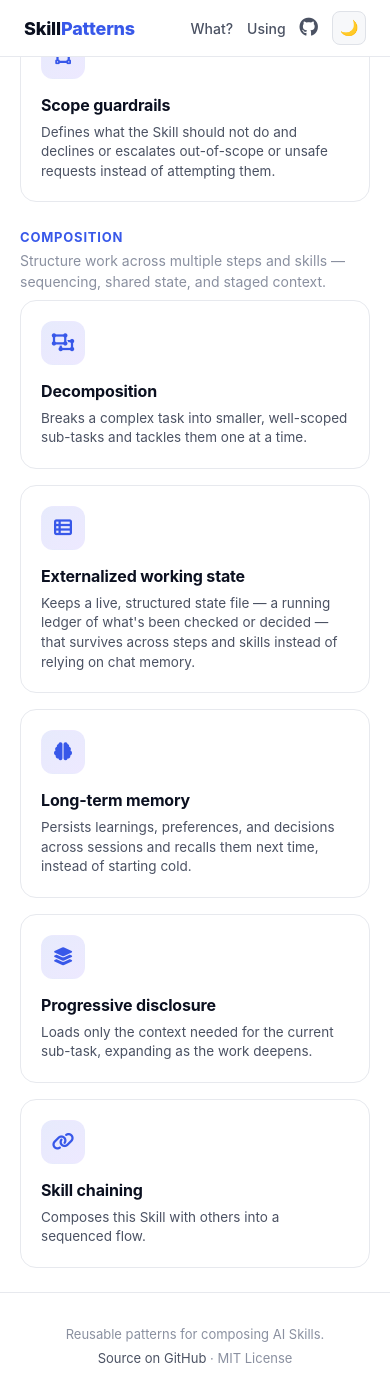
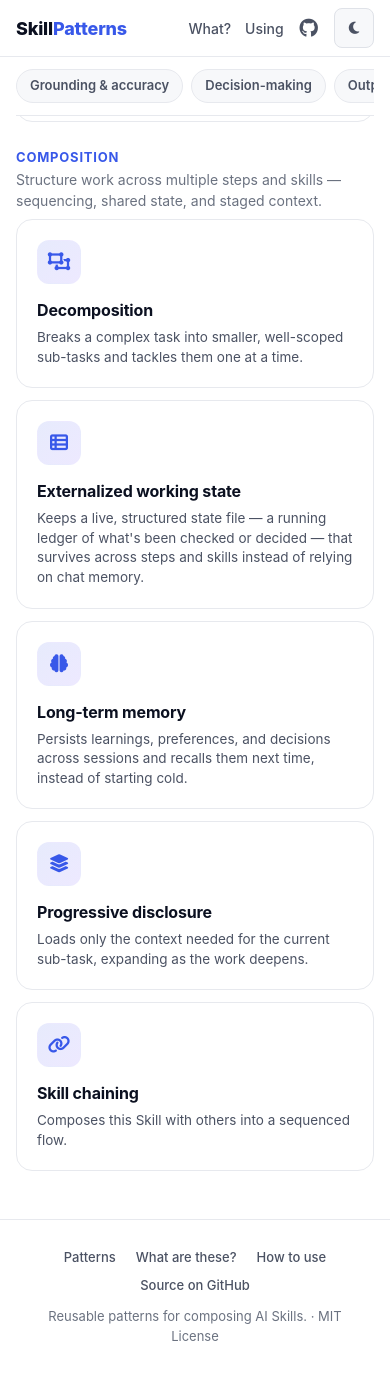
Before and after one commit to borkweb/skill-patterns, a Jekyll site: the page built from index.html, in a window 390 px wide and 1400 px high, scrolled down 6364 px. Built offline with Jekyll 4.4.1, drawn with Linux system fonts in a browser that asks for light colours; after the commit the page ends 7742 px from its top, so only the background shows below that.

Commit message:
site: design-review polish — a11y, motion, IA, and docs
From a whole-site design review. Notable: fixes a real WCAG AA
contrast failure where --text-faint (#8a90a0 ≈ 3.2:1) was used for
body text; darkened to #6b7280 / #8b93a3 (verified ≥4.5:1 on both
base and elevated backgrounds in each theme).

- a11y: 44px touch targets (header nav, sidebar toggle), unified
  :focus-visible ring, reduced-motion gating for card hover + the
  mobile sidebar disclosure.
- motion: animate the sidebar disclosure (chevron rotate + reveal).
- icons: replace the unicode chevron and emoji theme toggle with
  FontAwesome (already loaded) for consistent cross-platform render.
- IA: sticky, scrollable category jump-nav chips on the home page;
  footer navigation links.
- empty state: search no-results now names the query and offers a
  Clear-search reset.
- responsive: add a ≤560px phone breakpoint distinct from tablet.
- perf: preconnect to the FontAwesome CDN.
- docs: add DESIGN.md documenting tokens, type, spacing, components,
  and a11y conventions (excluded from the build).

Co-Authored-By: Claude Opus 4.7 (1M context) <noreply@anthropic.com>

```diff
--- a/_config.yml
+++ b/_config.yml
@@ -23,6 +23,7 @@ exclude:
   - Gemfile
   - Gemfile.lock
   - README.md
+  - DESIGN.md
   - LICENSE
   - docs/
   - .superpowers/
--- a/_includes/footer.html
+++ b/_includes/footer.html
@@ -1,4 +1,9 @@
 <footer class="site-footer">
-  <p>Reusable patterns for composing AI Skills.</p>
-  <p><a href="{{ site.repo_url }}" rel="noopener">Source on GitHub</a> · MIT License</p>
+  <nav class="footer-nav" aria-label="Footer">
+    <a href="{{ '/' | relative_url }}">Patterns</a>
+    <a href="{{ '/about/' | relative_url }}">What are these?</a>
+    <a href="{{ '/using/' | relative_url }}">How to use</a>
+    <a href="{{ site.repo_url }}" rel="noopener">Source on GitHub</a>
+  </nav>
+  <p>Reusable patterns for composing AI Skills. · MIT License</p>
 </footer>
--- a/_includes/head.html
+++ b/_includes/head.html
@@ -14,6 +14,7 @@
 <meta name="twitter:card" content="summary">
 <link rel="stylesheet" href="{{ '/assets/css/style.css' | relative_url }}">
 <link rel="icon" href="{{ '/assets/favicon.svg' | relative_url }}" type="image/svg+xml">
+<link rel="preconnect" href="https://cdn.jsdelivr.net" crossorigin>
 <link rel="stylesheet" href="https://cdn.jsdelivr.net/npm/@fortawesome/fontawesome-free@6.7.2/css/all.min.css">
 <script>
   (function () {
--- a/_layouts/home.html
+++ b/_layouts/home.html
@@ -14,6 +14,9 @@ layout: default
 </header>
 <div class="home">
   {% assign cats = site.data.categories | sort: "order" %}
+  <nav class="cat-nav" aria-label="Jump to category">
+    {% for cat in cats %}<a href="#cat-{{ cat.key }}">{{ cat.title | escape }}</a>{% endfor %}
+  </nav>
   {% for cat in cats %}
     <section class="cat-section" id="cat-{{ cat.key }}" data-cat="{{ cat.key }}">
       <h2 class="cat-section__title">{{ cat.title | escape }}</h2>
@@ -24,5 +27,5 @@ layout: default
       </div>
     </section>
   {% endfor %}
-  <p class="no-results is-hidden" id="no-results">No patterns match your search.</p>
+  <p class="no-results is-hidden" id="no-results">No patterns match “<span id="no-results-q"></span>”. <button type="button" class="no-results__reset" id="search-reset">Clear search</button> and browse all {{ site.patterns | size }}.</p>
 </div>
--- a/assets/css/style.css
+++ b/assets/css/style.css
@@ -5,7 +5,7 @@
   --border-strong: #dfe2e8;
   --text: #0b1020;
   --text-muted: #4b5263;
-  --text-faint: #8a90a0;
+  --text-faint: #6b7280;
   --accent: #3858E9;
   --accent-contrast: #ffffff;
   --prompt-bg: #fdf6dd;
@@ -35,7 +35,7 @@
   --border-strong: #2a2e38;
   --text: #f1f3f8;
   --text-muted: #a9b0be;
-  --text-faint: #6b7280;
+  --text-faint: #8b93a3;
   --accent: #6b8aff;
   --accent-contrast: #0b1020;
   --prompt-bg: #211d10;
@@ -54,10 +54,18 @@
 }
 * { box-sizing: border-box; }
 html { scroll-behavior: smooth; scroll-padding-top: 72px; }
-@media (prefers-reduced-motion: reduce) { html { scroll-behavior: auto; } }
+@media (prefers-reduced-motion: reduce) {
+  html { scroll-behavior: auto; }
+  .pcard { transition: none; }
+  .pcard:hover { transform: none; }
+  .sidebar-toggle__icon { transition: none; }
+  .sidebar.is-open .sidebar-nav { animation: none; }
+}
 body { margin: 0; font-family: var(--sans); color: var(--text); background: var(--bg); line-height: 1.5; }
 a { color: var(--accent); text-decoration: none; }
 a:hover { text-decoration: underline; }
+:focus-visible { outline: 2px solid var(--accent); outline-offset: 2px; border-radius: 4px; }
+.header-nav a:focus-visible { text-decoration: none; }
 
 /* Header */
 .site-header {
@@ -68,16 +76,17 @@ a:hover { text-decoration: underline; }
 }
 .brand { font-weight: 800; font-size: 18px; color: var(--text); letter-spacing: -.01em; }
 .brand span { color: var(--accent); }
-.header-nav { display: flex; align-items: center; gap: 18px; }
-.header-nav a { color: var(--text-muted); font-size: 14px; font-weight: 500; }
+.header-nav { display: flex; align-items: center; gap: 14px; }
+.header-nav a { display: inline-flex; align-items: center; min-height: 44px; color: var(--text-muted); font-size: 14px; font-weight: 500; }
+.header-nav a:hover { color: var(--text); text-decoration: none; }
 .header-nav .nav-short { display: none; }
-.header-nav .fa-github { font-size: 19px; line-height: 1; }
+.header-nav .fa-github { font-size: 19px; line-height: 1; padding: 0 2px; }
 .theme-toggle {
-  width: 34px; height: 34px; border-radius: 8px; border: 1px solid var(--border-strong);
+  width: 40px; height: 40px; border-radius: 8px; border: 1px solid var(--border-strong);
   background: var(--bg-elevated); cursor: pointer; display: grid; place-items: center; padding: 0;
 }
-.theme-toggle__icon::before { content: "🌙"; font-size: 15px; }
-[data-theme="dark"] .theme-toggle__icon::before { content: "☀️"; }
+.theme-toggle__icon::before { font-family: "Font Awesome 6 Free"; font-weight: 900; content: "\f186"; font-size: 14px; color: var(--text-muted); }
+[data-theme="dark"] .theme-toggle__icon::before { content: "\f185"; color: var(--text-muted); }
 
 /* Layout */
 .layout { display: flex; align-items: flex-start; max-width: 1120px; margin: 0 auto; }
@@ -96,7 +105,7 @@ a:hover { text-decoration: underline; }
 .sidebar-cat { margin-top: 18px; }
 .sidebar-cat__title { font-size: 11px; font-weight: 700; text-transform: uppercase; letter-spacing: .07em; color: var(--text-faint); margin: 0 0 6px; }
 .sidebar-cat ul { list-style: none; margin: 0; padding: 0; }
-.sidebar-cat a { display: block; padding: 4px 10px; font-size: 13.5px; color: var(--text-muted); border-radius: 6px; }
+.sidebar-cat a { display: block; padding: 8px 10px; font-size: 13.5px; color: var(--text-muted); border-radius: 6px; }
 .sidebar-cat a:hover { text-decoration: none; background: var(--bg-elevated); }
 .sidebar-cat a.is-active { background: var(--accent); color: var(--accent-contrast); font-weight: 600; }
 .sidebar-cat a.is-active:hover { background: var(--accent); }
@@ -159,6 +168,9 @@ a:hover { text-decoration: underline; }
 .site-footer { border-top: 1px solid var(--border); padding: 28px 24px; text-align: center; color: var(--text-faint); font-size: 13px; }
 .site-footer p { margin: 4px 0; }
 .site-footer a { color: var(--text-muted); }
+.footer-nav { display: flex; flex-wrap: wrap; justify-content: center; gap: 8px 20px; margin-bottom: 12px; }
+.footer-nav a { font-weight: 500; }
+.footer-nav a:hover { color: var(--text); }
 
 /* Hero */
 .mono { font-family: var(--mono); }
@@ -176,8 +188,23 @@ a:hover { text-decoration: underline; }
 .search--home i { position: absolute; left: 16px; top: 50%; transform: translateY(-50%); color: var(--text-faint); font-size: 14px; }
 .search--home input { width: 100%; padding: 13px 16px 13px 42px; border: 1px solid var(--border-strong); border-radius: 12px; font-size: 15px; font-family: var(--sans); background: var(--bg); color: var(--text); box-shadow: var(--hero-search-shadow); }
 
+@keyframes sidebar-reveal { from { opacity: 0; transform: translateY(-4px); } to { opacity: 1; transform: none; } }
+
 /* Index card grid */
 .home { max-width: 1040px; margin: 0 auto; padding: 10px 24px 64px; }
+.cat-nav {
+  position: sticky; top: var(--header-h); z-index: 5;
+  display: flex; gap: 8px; overflow-x: auto; scrollbar-width: none;
+  padding: 12px 0; margin: 0 0 6px; background: var(--bg); border-bottom: 1px solid var(--border);
+}
+.cat-nav::-webkit-scrollbar { display: none; }
+.cat-nav a {
+  display: inline-flex; align-items: center; min-height: 34px; padding: 5px 13px; white-space: nowrap;
+  font-size: 13px; font-weight: 600; color: var(--text-muted);
+  background: var(--bg-elevated); border: 1px solid var(--border); border-radius: 999px;
+}
+.cat-nav a:hover { color: var(--text); border-color: var(--border-strong); text-decoration: none; }
+.cat-section { scroll-margin-top: 120px; }
 .card-grid { display: grid; grid-template-columns: repeat(auto-fill, minmax(264px, 1fr)); gap: 16px; }
 .pcard { display: block; border: 1px solid var(--border); border-radius: 16px; padding: 20px; background: var(--card-bg); text-decoration: none; transition: transform .15s, box-shadow .15s, border-color .15s; }
 .pcard:hover { transform: translateY(-3px); border-color: var(--card-hover-border); box-shadow: var(--card-hover-shadow); text-decoration: none; }
@@ -185,7 +212,9 @@ a:hover { text-decoration: underline; }
 .pcard__title { font-size: 16px; font-weight: 700; color: var(--text); margin: 0 0 6px; letter-spacing: -.01em; }
 .pattern__title i { color: var(--accent); margin-right: 10px; font-size: 0.9em; }
 .pcard__summary { font-size: 13.5px; color: var(--text-muted); margin: 0; line-height: 1.45; }
-.no-results { color: var(--text-faint); padding: 12px 0; }
+.no-results { color: var(--text-muted); padding: 16px 0; font-size: 15px; }
+.no-results__reset { background: none; border: none; padding: 0; font: inherit; color: var(--accent); font-weight: 600; cursor: pointer; }
+.no-results__reset:hover { text-decoration: underline; }
 
 /* Detail page */
 .back-link { display: inline-block; font-size: 13px; color: var(--text-muted); margin-bottom: 16px; }
@@ -199,13 +228,14 @@ a:hover { text-decoration: underline; }
   .sidebar { position: static; width: 100%; height: auto; flex-basis: auto; padding: 0; border-right: none; border-bottom: 1px solid var(--border); }
   .sidebar-toggle {
     display: flex; align-items: center; justify-content: space-between;
-    width: 100%; padding: 14px 20px; background: var(--bg); border: 0; cursor: pointer;
+    width: 100%; min-height: 44px; padding: 12px 20px; background: var(--bg); border: 0; cursor: pointer;
     font-family: var(--sans); font-size: 14px; font-weight: 600; color: var(--text);
   }
-  .sidebar-toggle__icon::before { content: "\25be"; color: var(--text-faint); }
+  .sidebar-toggle__icon { display: inline-block; transition: transform .2s ease; }
+  .sidebar-toggle__icon::before { font-family: "Font Awesome 6 Free"; font-weight: 900; content: "\f078"; font-size: 12px; color: var(--text-faint); }
   .sidebar-toggle[aria-expanded="true"] .sidebar-toggle__icon { transform: rotate(180deg); }
   .sidebar-nav { display: none; max-height: 60vh; overflow-y: auto; padding: 0 16px 18px; }
-  .sidebar.is-open .sidebar-nav { display: block; }
+  .sidebar.is-open .sidebar-nav { display: block; animation: sidebar-reveal .22s ease-out; }
   .sidebar-cat:first-child { margin-top: 0; }
   .content { padding: 24px 20px; }
   .home { padding: 24px 20px; }
@@ -216,3 +246,14 @@ a:hover { text-decoration: underline; }
   .header-nav .nav-full { display: none; }
   .header-nav .nav-short { display: inline; }
 }
+
+/* Phones — tighter than tablet (which keeps the 820px treatment) */
+@media (max-width: 560px) {
+  .site-header { padding: 0 16px; }
+  .hero { padding: 36px 18px 28px; }
+  .hero p { font-size: 16px; }
+  .content { padding: 20px 16px; }
+  .home { padding: 18px 16px 48px; }
+  .page { padding: 28px 16px 48px; }
+  .card-grid { gap: 12px; }
+}
--- a/assets/js/app.js
+++ b/assets/js/app.js
@@ -27,9 +27,11 @@
   if (search && cards.length) {
     var sections = Array.prototype.slice.call(document.querySelectorAll('.cat-section'));
     var noResults = document.getElementById('no-results');
+    var noResultsQ = document.getElementById('no-results-q');
+    var searchReset = document.getElementById('search-reset');
 
-    var applyFilter = function (q) {
-      q = (q || '').trim().toLowerCase();
+    var applyFilter = function (raw) {
+      var q = (raw || '').trim().toLowerCase();
       var anyVisible = false;
       cards.forEach(function (c) {
         var match = q === '' || (c.getAttribute('data-search') || '').indexOf(q) !== -1;
@@ -39,18 +41,27 @@
       sections.forEach(function (s) {
         s.classList.toggle('is-hidden', s.querySelectorAll('.pcard:not(.is-hidden)').length === 0);
       });
-      if (noResults) { noResults.classList.toggle('is-hidden', anyVisible); }
+      if (noResults) {
+        noResults.classList.toggle('is-hidden', anyVisible);
+        if (!anyVisible && noResultsQ) { noResultsQ.textContent = (raw || '').trim(); }
+      }
+    };
+
+    var resetSearch = function () {
+      search.value = '';
+      applyFilter('');
+      search.focus();
     };
 
     search.addEventListener('input', function () { applyFilter(search.value); });
+    if (searchReset) { searchReset.addEventListener('click', resetSearch); }
 
     document.addEventListener('keydown', function (e) {
       if (e.key === '/' && document.activeElement !== search) {
         e.preventDefault();
         search.focus();
       } else if (e.key === 'Escape' && document.activeElement === search) {
-        search.value = '';
-        applyFilter('');
+        resetSearch();
       }
     });
   }
```
Also changed, not shown: DESIGN.md (added, +94 -0 lines).
